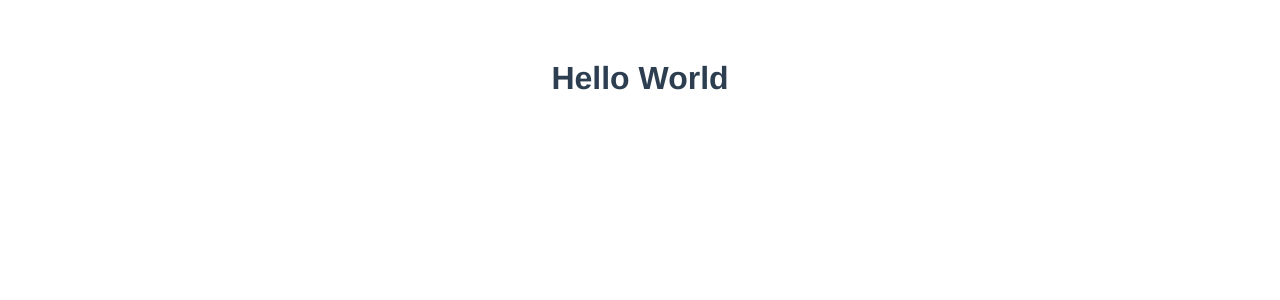
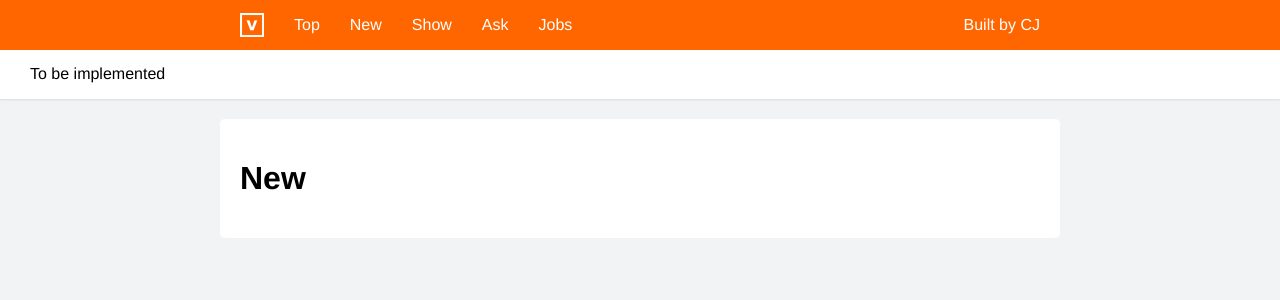
Before and after one commit to cj1128/vue-hackernews, a Vue app: page /#/new in a window 1280 px wide. Before the commit this address led to /#/top. Shown: the top 300 px of the page. Built offline with nearby package versions, Linux system fonts and the light colour scheme.

Commit message:
Finish basic component

```diff
--- a/package.json
+++ b/package.json
@@ -10,6 +10,7 @@
     "build": "node build/build.js"
   },
   "dependencies": {
+    "normalize.css": "^7.0.0",
     "vue": "^2.3.3",
     "vue-router": "^2.3.1"
   },
--- a/src/App.vue
+++ b/src/App.vue
@@ -1,6 +1,6 @@
 <template lang="pug">
 #app
-  h1 Hello World
+  router-view
 </template>
 
 <script>
@@ -13,12 +13,12 @@ export default {
 }
 </script>
 
+<style src="normalize.css" />
 <style lang="stylus">
+body
+  background: #f2f3f5
 #app
-  font-family: "Avenir", Helvetica, Arial, sans-serif
+  font-family: Helvetica, Arial, sans-serif
   -webkit-font-smoothing: antialiased
   -moz-osx-font-smoothing: grayscale
-  text-align: center
-  color: #2c3e50
-  margin-top: 60px
 </style>
--- /dev/null
+++ b/src/components/ask.vue
@@ -0,0 +1,19 @@
+<!--
+  @Author: CJ Ting
+  @Date:   2017-06-04 19:34:26
+  @Last Modified by:   CJ Ting
+  @Last Modified time: 2017-06-04 19:34:30
+-->
+<template lang="pug">
+.page-ask
+  h1 Ask
+</template>
+
+<script>
+export default {
+
+}
+</script>
+
+<style lang="stylus">
+</style>
--- /dev/null
+++ b/src/components/basic.vue
@@ -0,0 +1,74 @@
+<!--
+  @Author: CJ Ting
+  @Date:   2017-06-04 19:36:00
+  @Last Modified by:   CJ Ting
+  @Last Modified time: 2017-06-04 20:08:42
+-->
+<template lang="pug">
+.basic
+  header.site-header
+    nav
+      img(src="../assets/logo.png")
+      router-link(to="/top") Top
+      router-link(to="/new") New
+      router-link(to="/show") Show
+      router-link(to="/ask") Ask
+      router-link(to="/jobs") Jobs
+      p Built by CJ
+  .page-nav To be implemented
+  .main
+    .container
+      router-view
+</template>
+
+<script>
+export default {
+
+}
+</script>
+
+<style lang="stylus">
+.basic
+  display: flex
+  flex-direction: column
+  height: 100vh
+
+.site-header
+  box-sizing: border-box
+  margin: 0 auto
+  background: #f60
+  width: 100%
+  > nav
+    max-width: 800px
+    display: flex
+    align-items: center
+    margin: auto
+    color: white
+    > img
+      width: 24px
+      margin-right: 30px
+    > a
+      text-decoration: none
+      margin-right: 30px
+      font-weight: 500
+      color: white
+    > p
+      margin-left: auto
+
+.page-nav
+  padding: 15px 30px
+  box-shadow: 0 1px 2px rgba(0,0,0,.1)
+  background: white
+
+.main
+  flex: 1
+  overflow: auto
+  padding: 20px 0
+
+.container
+  max-width: 800px
+  margin: auto
+  background: white
+  padding: 20px
+  border-radius: 5px
+</style>
--- /dev/null
+++ b/src/components/job.vue
@@ -0,0 +1,19 @@
+<!--
+  @Author: CJ Ting
+  @Date:   2017-06-04 19:34:37
+  @Last Modified by:   CJ Ting
+  @Last Modified time: 2017-06-04 20:08:57
+-->
+<template lang="pug">
+.page-job
+  h1 Jobs
+</template>
+
+<script>
+export default {
+
+}
+</script>
+
+<style lang="stylus">
+</style>
--- /dev/null
+++ b/src/components/new.vue
@@ -0,0 +1,19 @@
+<!--
+  @Author: CJ Ting
+  @Date:   2017-06-04 19:11:55
+  @Last Modified by:   CJ Ting
+  @Last Modified time: 2017-06-04 19:33:49
+-->
+<template lang="pug">
+.page-new
+  h1 New
+</template>
+
+<script>
+export default {
+
+}
+</script>
+
+<style lang="stylus">
+</style>
--- /dev/null
+++ b/src/components/show.vue
@@ -0,0 +1,19 @@
+<!--
+  @Author: CJ Ting
+  @Date:   2017-06-04 19:33:59
+  @Last Modified by:   CJ Ting
+  @Last Modified time: 2017-06-04 19:34:04
+-->
+<template lang="pug">
+.page-show
+  h1 Show
+</template>
+
+<script>
+export default {
+
+}
+</script>
+
+<style lang="stylus">
+</style>
--- /dev/null
+++ b/src/components/top.vue
@@ -0,0 +1,19 @@
+<!--
+  @Author: CJ Ting
+  @Date:   2017-06-04 19:11:52
+  @Last Modified by:   CJ Ting
+  @Last Modified time: 2017-06-04 19:50:14
+-->
+<template lang="pug">
+.page-top
+  h1 Top
+</template>
+
+<script>
+export default {
+
+}
+</script>
+
+<style lang="stylus">
+</style>
--- a/src/router/index.js
+++ b/src/router/index.js
@@ -1,9 +1,51 @@
-import Vue from 'vue'
-import Router from 'vue-router'
+import Vue from "vue"
+import Router from "vue-router"
+import Top from "@/components/top"
+import New from "@/components/new"
+import Show from "@/components/show"
+import Ask from "@/components/ask"
+import Job from "@/components/job"
+import Basic from "@/components/basic"
 
 Vue.use(Router)
 
 export default new Router({
   routes: [
+    {
+      path: "/",
+      component: Basic,
+      children: [
+        {
+          path: "",
+          redirect: "top",
+        },
+        {
+          path: "top",
+          component: Top,
+          children: [
+            {
+              path: "dxj",
+              component: Job,
+            },
+          ],
+        },
+        {
+          path: "new",
+          component: New,
+        },
+        {
+          path: "show",
+          component: Show,
+        },
+        {
+          path: "ask",
+          component: Ask,
+        },
+        {
+          path: "jobs",
+          component: Job,
+        },
+      ],
+    },
   ]
 })
```
Also changed, not shown: src/assets/logo.png (added), 1 other file (tests, documents, lock files or other folders).
